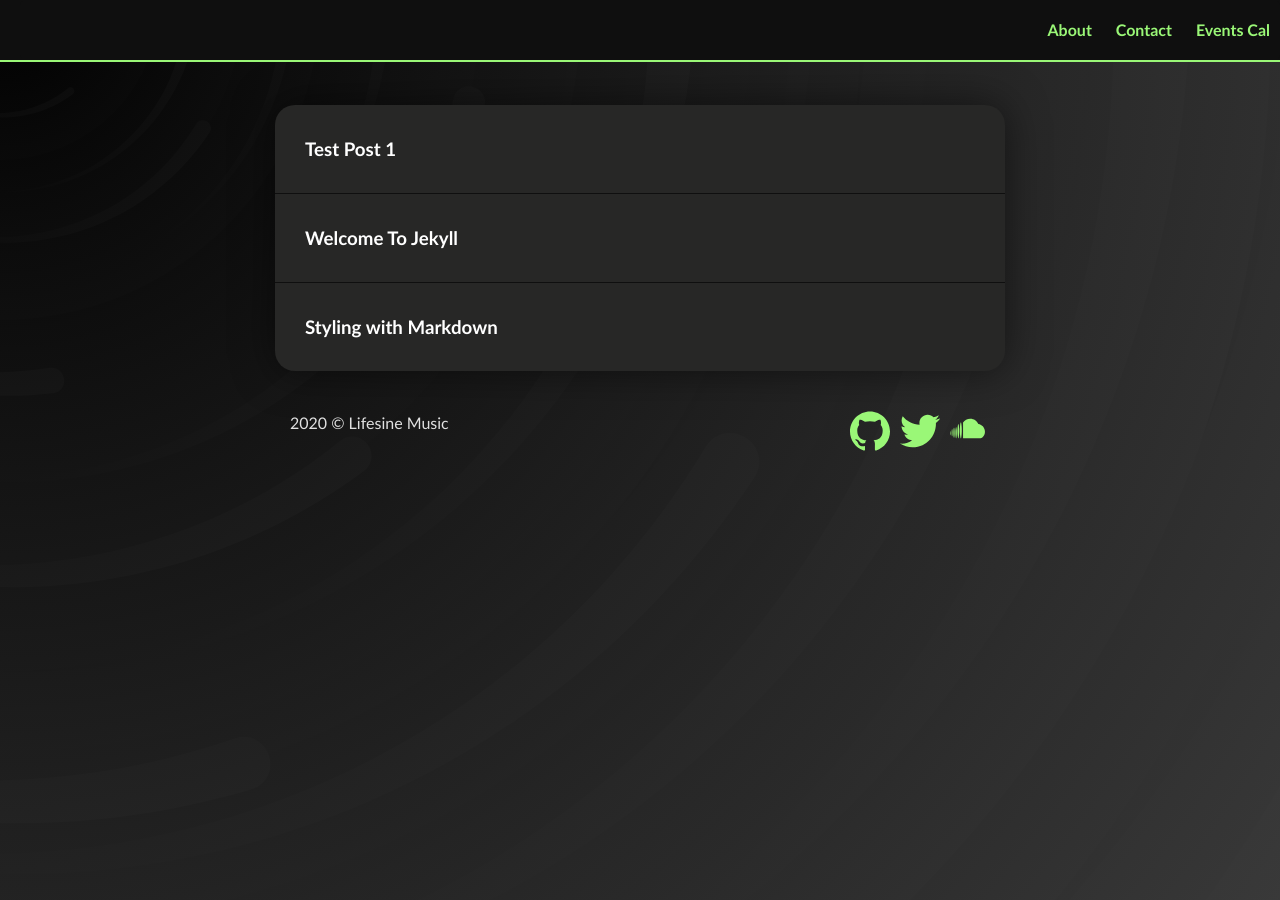
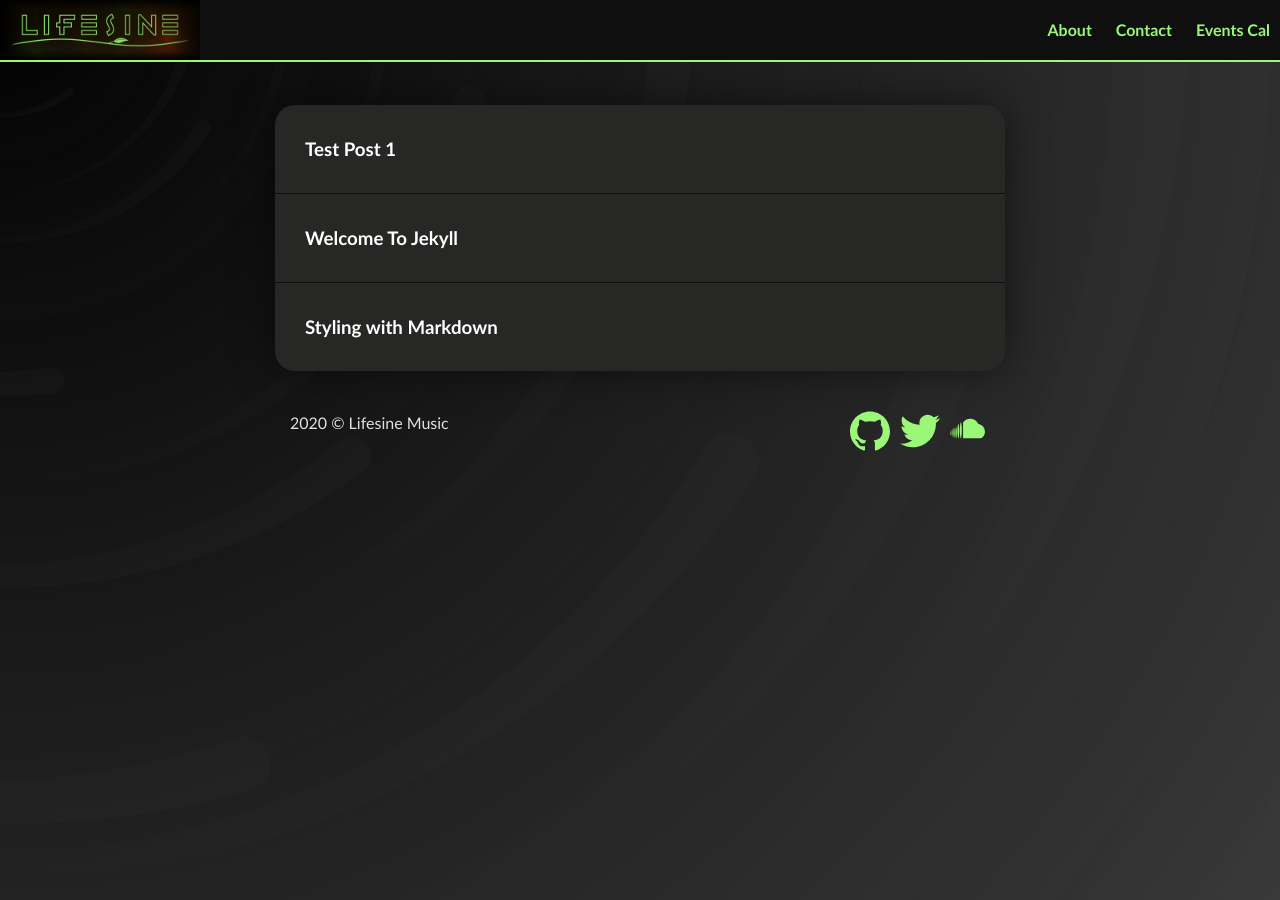
Before and after one commit to Lifesine/lifesine.github.io, a Jekyll site: the page built from index.md, in a window 1280 px wide. Built offline with Jekyll 4.4.1, drawn with Linux system fonts in a browser that asks for light colours.

Commit message:
returned to fixed positioning

```diff
--- a/_sass/_layout-header.scss
+++ b/_sass/_layout-header.scss
@@ -29,9 +29,9 @@
 */
 
 .site-logo {
-    position: absolute;
-    top:100%;
-    left:100%;
+    position: fixed;
+    top:0;
+    left:0;
     width: 200px;
     height: 60px;
 }
```
